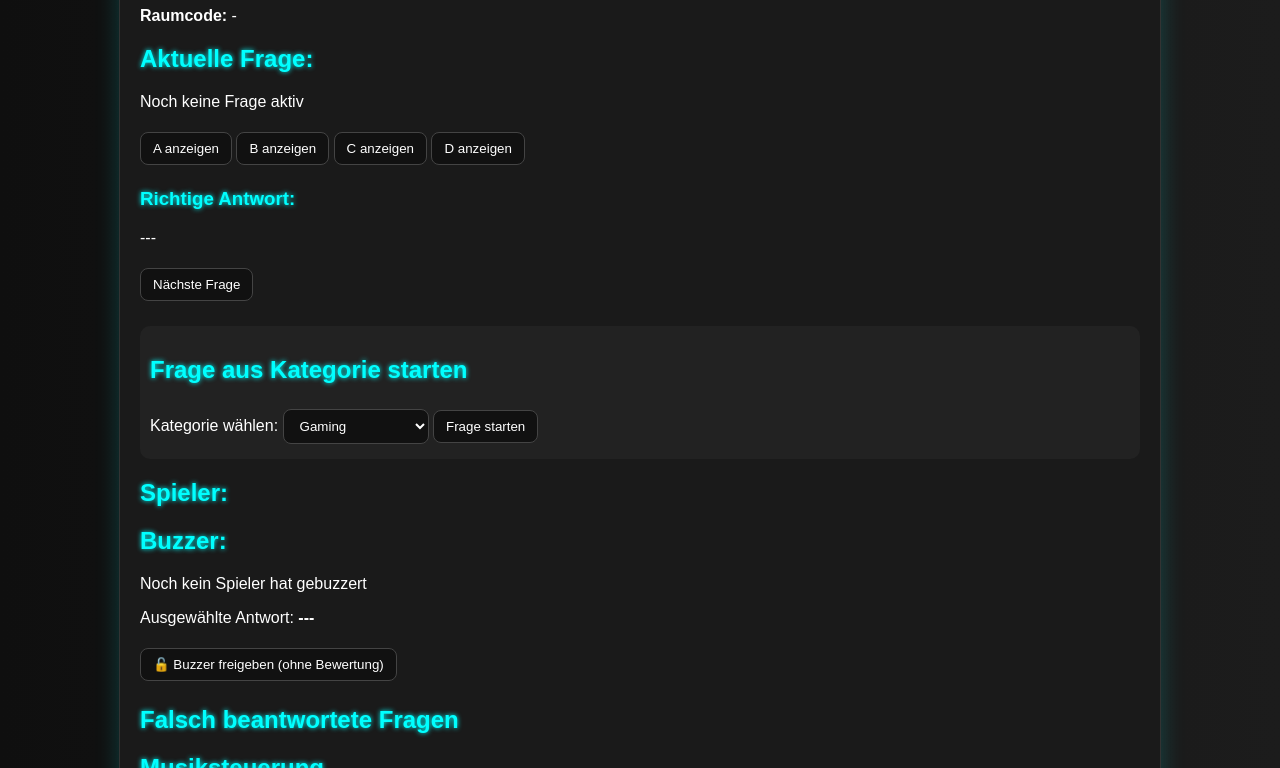
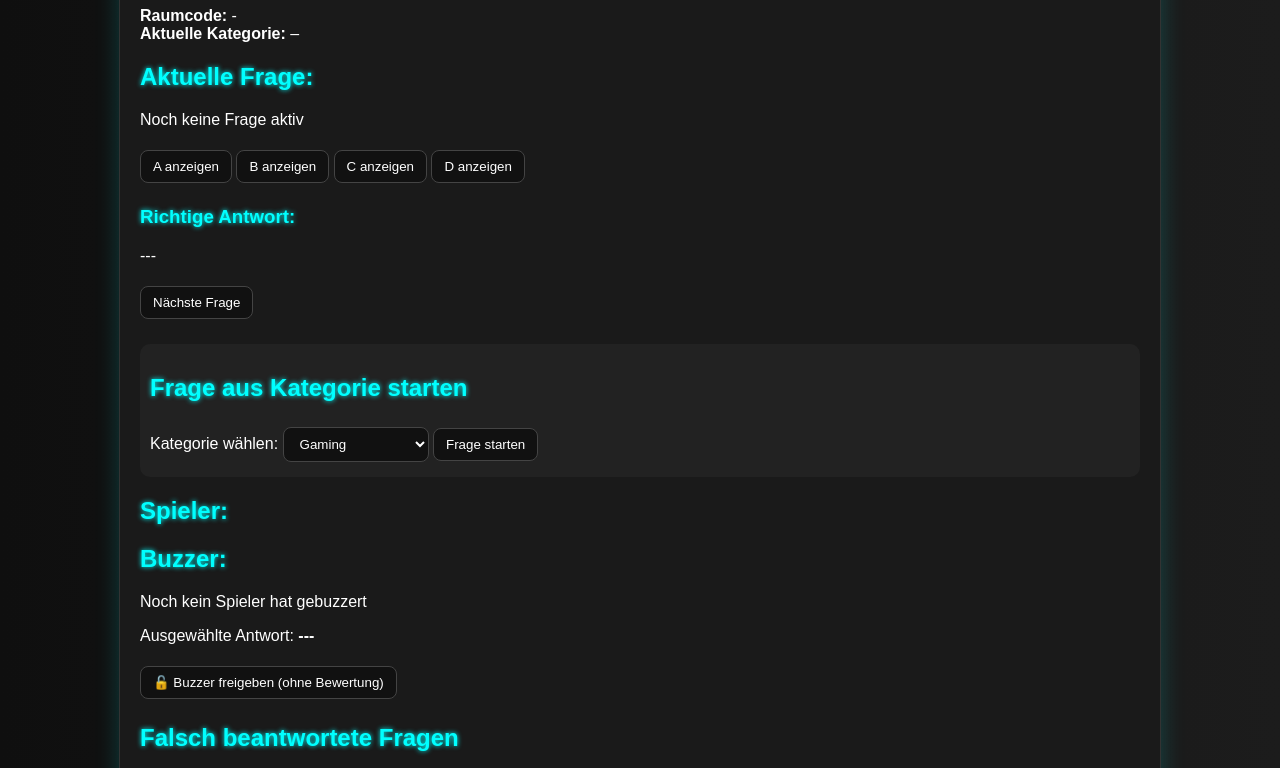
Before and after one commit to Flasche999/Gamescoquiz, a website: page admin.html in a window 1280 px wide. Shown: the part 122-890 px from the top of the page. Drawn offline with nearby package versions, Linux system fonts and the light colour scheme.

Commit message:
Update admin.html

```diff
--- a/admin.html
+++ b/admin.html
@@ -158,6 +158,10 @@
       <strong>Raumcode:</strong> <span id="room-code">-</span>
     </div>
 
+    <div class="category-box">
+  <strong>Aktuelle Kategorie:</strong> <span id="current-category">–</span>
+</div>
+
     <div class="question-box">
       <h2>Aktuelle Frage:</h2>
       <p id="current-question">Noch keine Frage aktiv</p>
```
